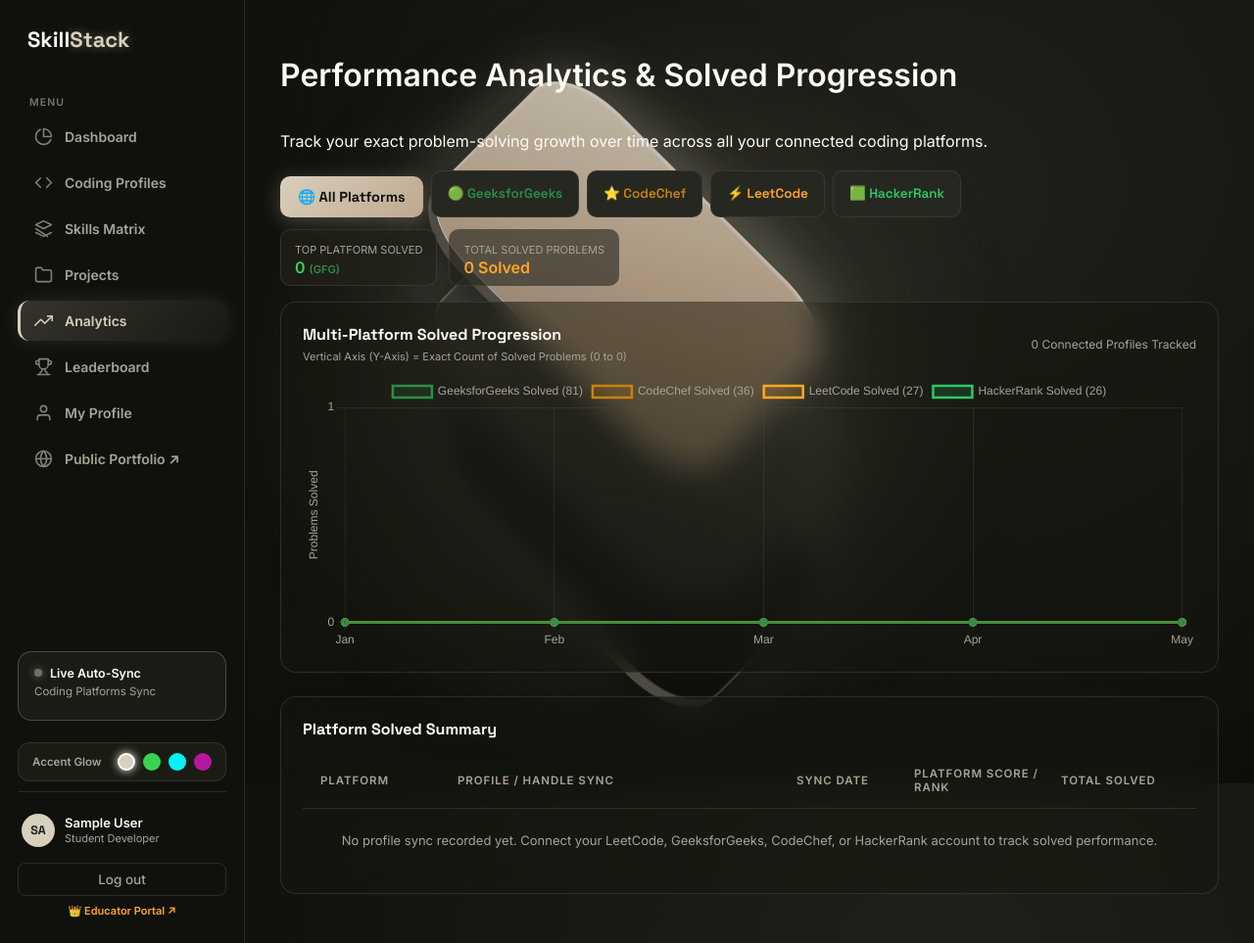
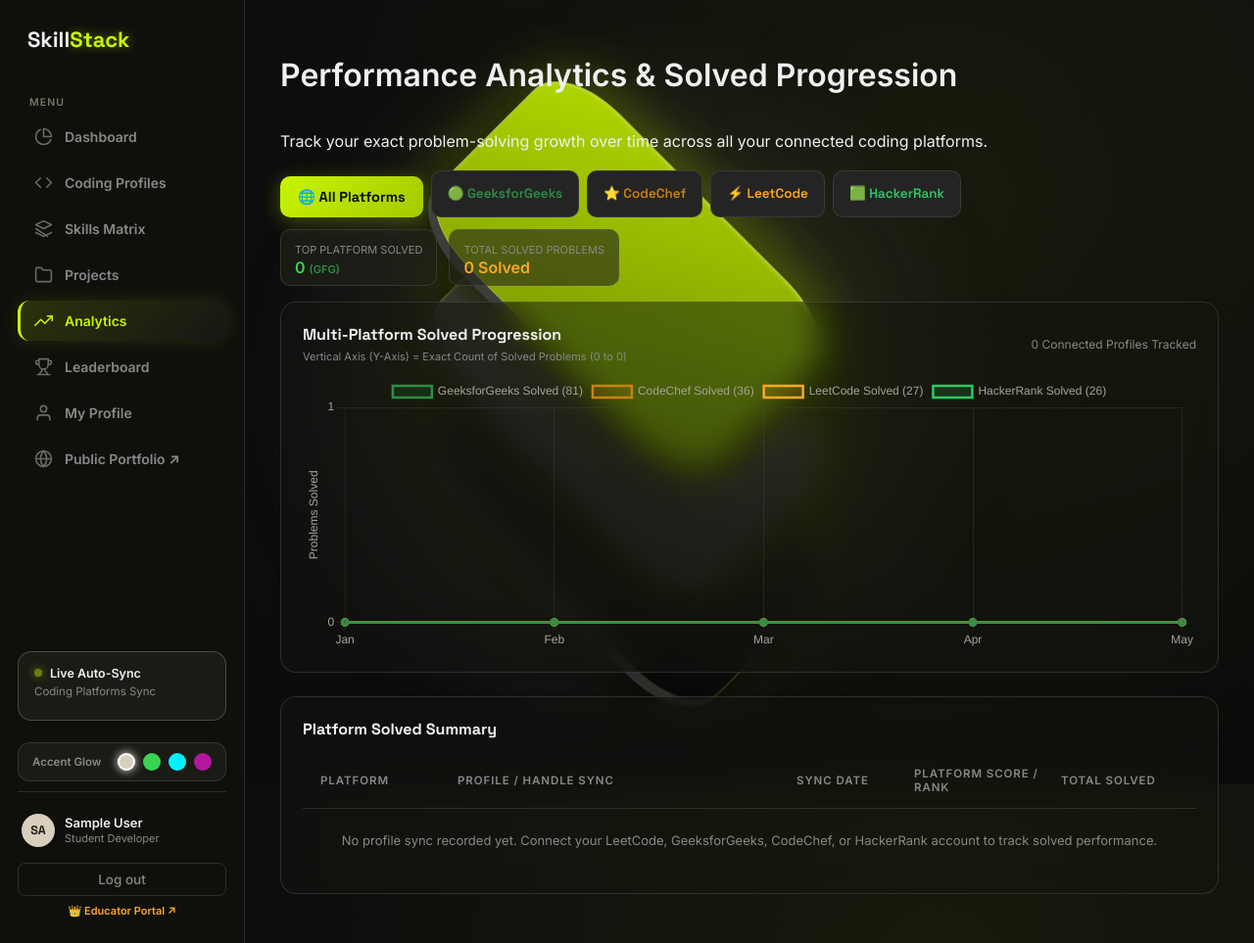
Before and after one commit to Prateekvish-cloud/Skill-Stack, a Flask app: page /analytics in a window 1280 px wide. Shown: the whole page at 98% size. Run offline with Flask 3, Linux system fonts and the light colour scheme; the visitor is signed in with stand-in values (Sample User, id 1); data comes from the database, SQL or seed files in the repository; some libraries are stand-ins or nearby versions.

Commit message:
feat: update color palette to black/gray/lime-green theme

```diff
--- a/static/css/style.css
+++ b/static/css/style.css
@@ -1,21 +1,21 @@
 :root {
-    --bg: #11120D;
-    --bg-2: #0a0b08;
-    --panel: #1a1b16;
-    --panel-light: #262721;
-    --panel-alt: #161712;
-    --panel-alt-text: #FFFBF4;
-    --panel-alt-muted: #a8a396;
-    --border: rgba(86, 84, 73, 0.4);
-    --border-alt: rgba(86, 84, 73, 0.65);
-    --ink: #FFFBF4;
-    --muted: #a8a396;
-    --primary: #D8CFBC;
-    --primary-dark: #bfa88f;
-    --primary-glow: rgba(216, 207, 188, 0.35);
-    --accent: #565449;
-    --accent-2: #FFFBF4;
-    --accent-blue: #D8CFBC;
+    --bg: #0D0D0D;
+    --bg-2: #080808;
+    --panel: #1a1a1a;
+    --panel-light: #242424;
+    --panel-alt: #141414;
+    --panel-alt-text: #f0f0f0;
+    --panel-alt-muted: #888888;
+    --border: rgba(100, 100, 100, 0.35);
+    --border-alt: rgba(100, 100, 100, 0.6);
+    --ink: #f0f0f0;
+    --muted: #888888;
+    --primary: #C8F500;
+    --primary-dark: #a3c900;
+    --primary-glow: rgba(200, 245, 0, 0.35);
+    --accent: #555555;
+    --accent-2: #f0f0f0;
+    --accent-blue: #C8F500;
     --danger: #e57373;
     --font-display: "Space Grotesk", sans-serif;
     --font-body: "Inter", sans-serif;
@@ -54,7 +54,7 @@
 
 body {
     margin: 0;
-    background: radial-gradient(circle at 75% 25%, rgba(216, 207, 188, 0.08) 0%, transparent 60%),
+    background: radial-gradient(circle at 75% 25%, rgba(200, 245, 0, 0.06) 0%, transparent 60%),
                 linear-gradient(165deg, var(--bg) 0%, var(--bg) 45%, var(--bg-2) 140%) fixed;
     color: var(--ink);
     font-family: var(--font-body);
@@ -70,7 +70,7 @@
 
 .brand span {
     color: var(--primary);
-    text-shadow: 0 0 12px rgba(216, 207, 188, 0.4);
+    text-shadow: 0 0 12px rgba(200, 245, 0, 0.45);
 }
 
 
@@ -133,7 +133,7 @@
     transform: translate(-50%, -50%);
     width: 720px;
     height: 720px;
-    background: radial-gradient(circle, rgba(216, 207, 188, 0.42) 0%, rgba(86, 84, 73, 0.25) 50%, transparent 75%);
+    background: radial-gradient(circle, rgba(200, 245, 0, 0.28) 0%, rgba(85, 85, 85, 0.18) 50%, transparent 75%);
     border-radius: 50%;
     filter: blur(40px);
     pointer-events: none;
@@ -150,40 +150,40 @@
     transition: all 0.3s ease;
 }
 
-/* Bottom Layer (Smoky Dark / Olive Drab Rim) */
+/* Bottom Layer (Deep Dark) */
 .stack-layer-1 {
     transform: translate(-50%, calc(-50% + 120px)) rotate(45deg) scaleY(0.55);
-    background: linear-gradient(135deg, #24251e 0%, #161712 50%, #0d0e0a 100%);
-    border: 1.5px solid rgba(216, 207, 188, 0.35);
+    background: linear-gradient(135deg, #1a1a1a 0%, #111111 50%, #080808 100%);
+    border: 1.5px solid rgba(200, 245, 0, 0.25);
     box-shadow:
-        0 18px 0 #565449,
-        0 35px 75px rgba(0, 0, 0, 0.85),
-        0 0 90px rgba(216, 207, 188, 0.18),
-        inset 0 2px 3px rgba(255, 251, 244, 0.3);
-}
-
-/* Middle Layer (Olive Drab - Warm Midtone) */
+        0 18px 0 #333333,
+        0 35px 75px rgba(0, 0, 0, 0.9),
+        0 0 90px rgba(200, 245, 0, 0.1),
+        inset 0 2px 3px rgba(240, 240, 240, 0.15);
+}
+
+/* Middle Layer (Dark Gray Midtone) */
 .stack-layer-2 {
     transform: translate(-50%, -50%) rotate(45deg) scaleY(0.55);
-    background: linear-gradient(135deg, #565449 0%, #3d3b33 50%, #262520 100%);
-    border: 1.5px solid rgba(216, 207, 188, 0.6);
+    background: linear-gradient(135deg, #555555 0%, #3a3a3a 50%, #242424 100%);
+    border: 1.5px solid rgba(200, 245, 0, 0.5);
     box-shadow:
-        0 18px 0 #2a2923,
-        0 30px 65px rgba(0, 0, 0, 0.75),
-        0 0 100px rgba(216, 207, 188, 0.38),
-        inset 0 2.5px 4px rgba(255, 251, 244, 0.45);
-}
-
-/* Top Layer (Bone Gold Accent Plate) */
+        0 18px 0 #222222,
+        0 30px 65px rgba(0, 0, 0, 0.8),
+        0 0 100px rgba(200, 245, 0, 0.25),
+        inset 0 2.5px 4px rgba(240, 240, 240, 0.3);
+}
+
+/* Top Layer (Lime Green Accent Plate) */
 .stack-layer-3 {
     transform: translate(-50%, calc(-50% - 120px)) rotate(45deg) scaleY(0.55);
-    background: linear-gradient(135deg, #D8CFBC 0%, #bfa88f 50%, #8c7b66 100%);
-    border: 1.5px solid #FFFBF4;
+    background: linear-gradient(135deg, #C8F500 0%, #a3c900 50%, #7a9600 100%);
+    border: 1.5px solid #e0ff66;
     box-shadow:
-        0 18px 0 #565449,
-        0 35px 65px rgba(0, 0, 0, 0.8),
-        0 0 80px rgba(216, 207, 188, 0.55),
-        inset 0 3px 5px rgba(255, 251, 244, 0.65);
+        0 18px 0 #444444,
+        0 35px 65px rgba(0, 0, 0, 0.85),
+        0 0 80px rgba(200, 245, 0, 0.55),
+        inset 0 3px 5px rgba(240, 255, 100, 0.65);
 }
 
 @keyframes float-stack {
@@ -374,8 +374,8 @@
 
 .btn-primary {
     margin-top: 6px;
-    background: linear-gradient(135deg, #D8CFBC 0%, #bfa88f 100%);
-    color: #11120D;
+    background: linear-gradient(135deg, #C8F500 0%, #a3c900 100%);
+    color: #0D0D0D;
     border: none;
     padding: 12px 18px;
     border-radius: 10px;
@@ -385,15 +385,15 @@
     cursor: pointer;
     text-decoration: none;
     display: inline-block;
-    box-shadow: 0 4px 20px rgba(216, 207, 188, 0.28);
+    box-shadow: 0 4px 20px rgba(200, 245, 0, 0.3);
     transition: transform 0.15s ease, background 0.15s ease, box-shadow 0.15s ease;
 }
 
 .btn-primary:hover {
-    background: linear-gradient(135deg, #FFFBF4 0%, #D8CFBC 100%);
-    color: #11120D;
+    background: linear-gradient(135deg, #d9ff26 0%, #C8F500 100%);
+    color: #0D0D0D;
     transform: translateY(-2px);
-    box-shadow: 0 6px 25px rgba(216, 207, 188, 0.45);
+    box-shadow: 0 6px 25px rgba(200, 245, 0, 0.5);
 }
 
 .btn-secondary {
@@ -531,15 +531,15 @@
 }
 
 .sidebar-link.active {
-    background: linear-gradient(135deg, rgba(216, 207, 188, 0.18) 0%, rgba(86, 84, 73, 0.12) 100%);
-    color: #D8CFBC;
-    border-left: 3px solid #D8CFBC;
-    box-shadow: 0 0 20px rgba(216, 207, 188, 0.12);
+    background: linear-gradient(135deg, rgba(200, 245, 0, 0.15) 0%, rgba(85, 85, 85, 0.1) 100%);
+    color: #C8F500;
+    border-left: 3px solid #C8F500;
+    box-shadow: 0 0 20px rgba(200, 245, 0, 0.12);
 }
 
 .sidebar-link.active .nav-icon {
     opacity: 1;
-    stroke: #D8CFBC;
+    stroke: #C8F500;
 }
 
 .sidebar-sync-card {
@@ -562,8 +562,8 @@
     width: 8px;
     height: 8px;
     border-radius: 50%;
-    background: #D8CFBC;
-    box-shadow: 0 0 8px #D8CFBC;
+    background: #C8F500;
+    box-shadow: 0 0 8px #C8F500;
     animation: sync-pulse 2s infinite;
 }
 
@@ -587,7 +587,7 @@
 
 .sync-progress-bar {
     height: 100%;
-    background: linear-gradient(90deg, #D8CFBC, #565449);
+    background: linear-gradient(90deg, #C8F500, #555555);
     border-radius: 3px;
 }
 
@@ -697,7 +697,7 @@
 
     .sidebar-link.active {
         border-left: none;
-        background: rgba(216, 207, 188, 0.25);
+        background: rgba(200, 245, 0, 0.2);
     }
 
     .sidebar-footer {
@@ -1010,7 +1010,7 @@
 
 .preview-card:hover {
     transform: translateY(-3px);
-    border-color: rgba(216, 207, 188, 0.35);
+    border-color: rgba(200, 245, 0, 0.4);
 }
 
 .preview-profile {
@@ -1022,7 +1022,7 @@
     height: 44px;
     border-radius: 50%;
     background: linear-gradient(135deg, var(--primary), var(--accent-2));
-    color: #11120D;
+    color: #0D0D0D;
     display: flex;
     align-items: center;
     justify-content: center;
@@ -1030,7 +1030,7 @@
     font-weight: 700;
     font-size: 15px;
     margin-bottom: 14px;
-    box-shadow: 0 0 15px rgba(216, 207, 188, 0.35);
+    box-shadow: 0 0 15px rgba(200, 245, 0, 0.35);
 }
 
 .preview-name {
@@ -1093,7 +1093,7 @@
     background: var(--primary);
     border-radius: 3px 3px 0 0;
     opacity: 0.85;
-    box-shadow: 0 0 8px rgba(216, 207, 188, 0.4);
+    box-shadow: 0 0 8px rgba(200, 245, 0, 0.45);
 }
 
 .land-section {
--- a/templates/base.html
+++ b/templates/base.html
@@ -5,7 +5,7 @@
     <meta charset="UTF-8" />
     <meta name="viewport" content="width=device-width, initial-scale=1.0" />
     <title>{% block title %}Skill Stack{% endblock %}</title>
-    <link rel="stylesheet" href="{{ url_for('static', filename='css/style.css') }}" />
+    <link rel="stylesheet" href="{{ url_for('static', filename='css/style.css') }}?v=2" />
     <link rel="preconnect" href="https://fonts.googleapis.com">
     <link href="https://fonts.googleapis.com/css2?family=Space+Grotesk:wght@500;600;700&family=Inter:wght@400;500;600&display=swap" rel="stylesheet">
     <script>
```
